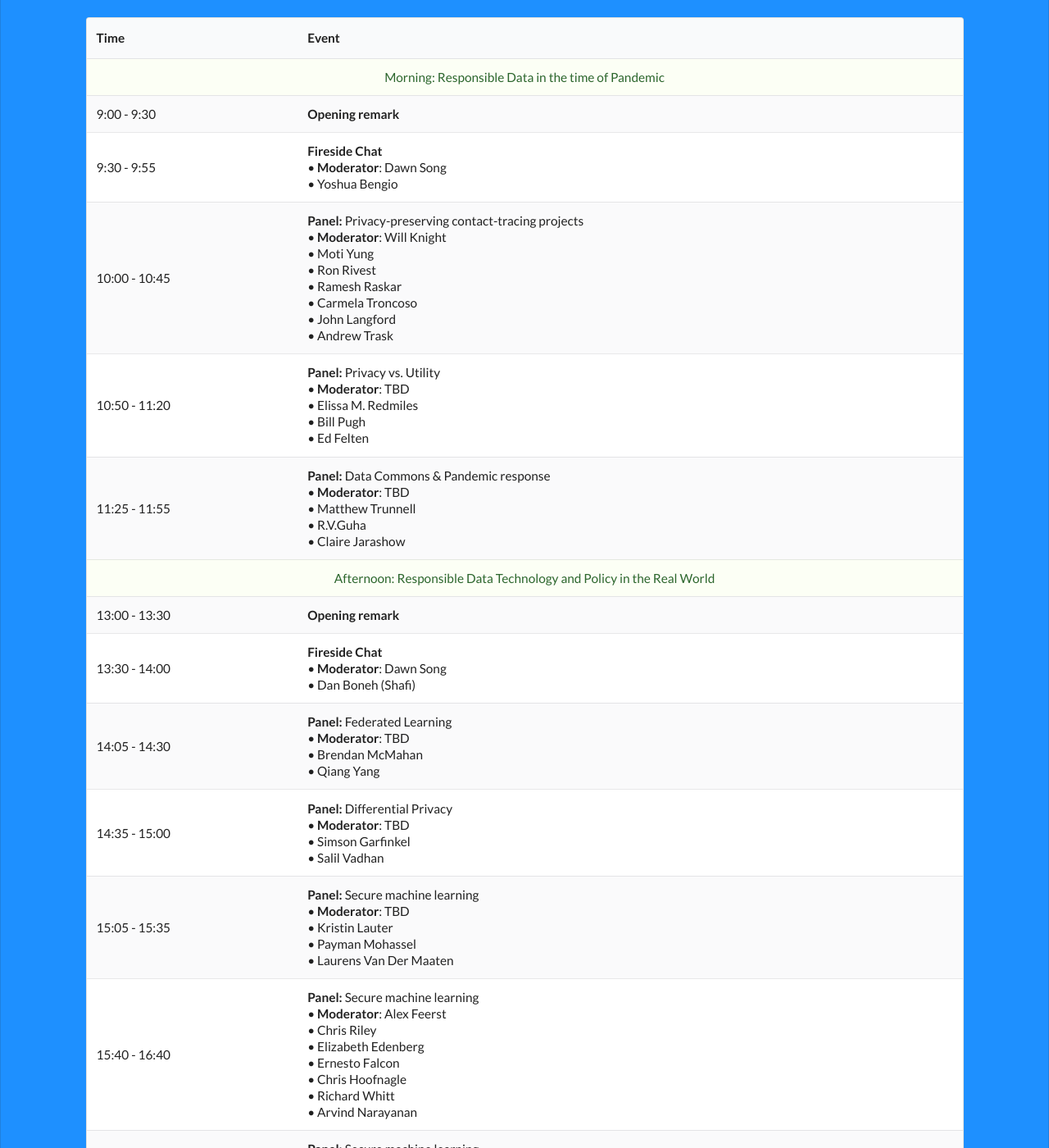
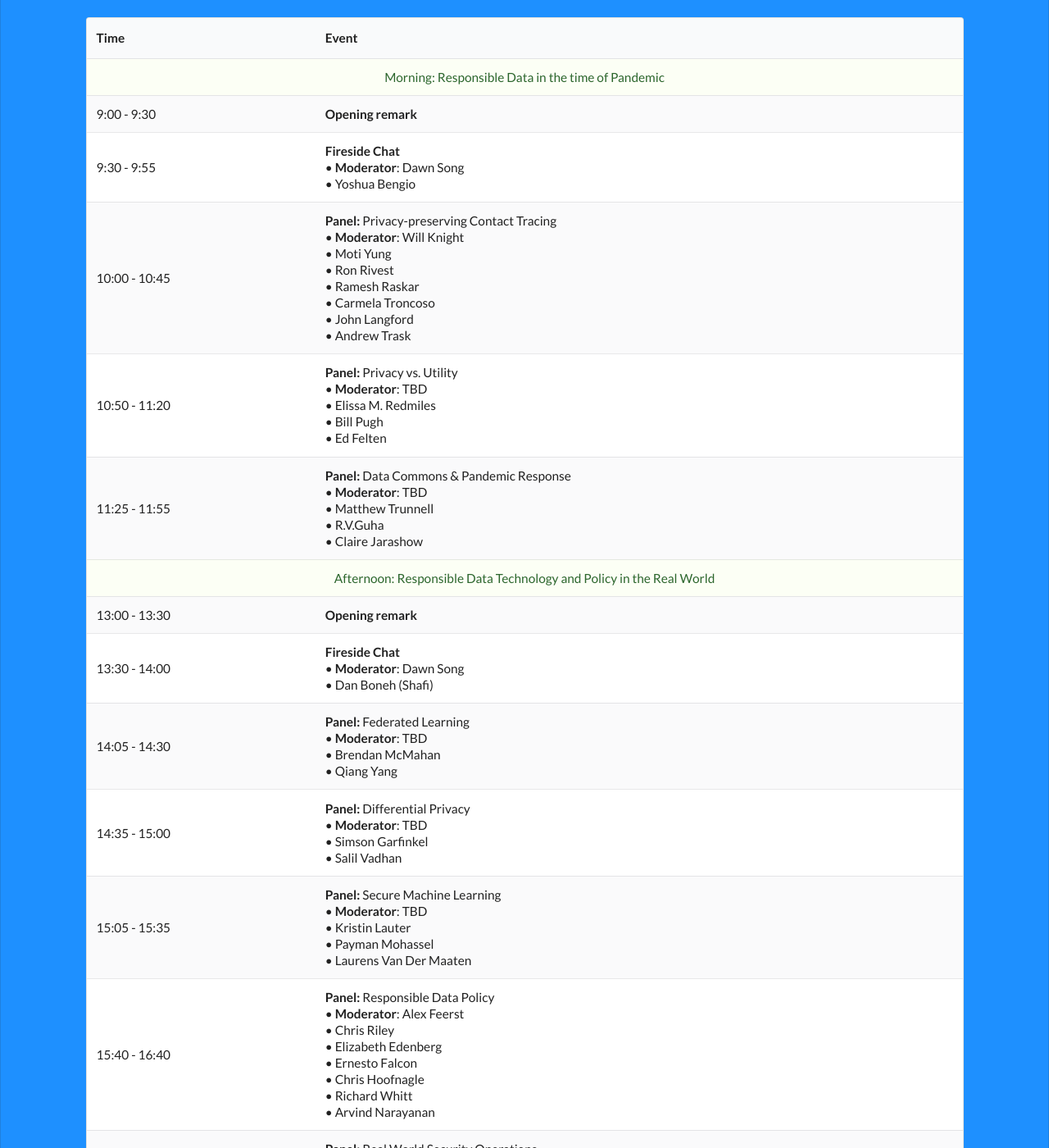
Before and after one commit to responsible-data-summit/responsible-data-summit.github.io, a Jekyll site: the page built from pages/agenda-0728.html, in a window 1280 px wide and 1400 px high, scrolled down 236 px. Shown: the whole window at 82% size. Built offline with Jekyll 4.4.1, drawn with Linux system fonts in a browser that asks for light colours; some of the changed text lies outside the part shown.

Commit message:
fix panel titles

```diff
--- a/pages/agenda-0728.html
+++ b/pages/agenda-0728.html
@@ -39,7 +39,7 @@ permalink: /agenda-0728
                 <tr>
                     <td>10:00 - 10:45 </td>
                     <td>
-                        <b> Panel: </b> Privacy-preserving contact-tracing projects
+                        <b> Panel: </b> Privacy-preserving Contact Tracing
                         <br>
                         &bull; <b>Moderator</b>: Will Knight
                         <br>
@@ -66,7 +66,7 @@ permalink: /agenda-0728
                 <tr>
                     <td>11:25 - 11:55 </td>
                     <td>
-                        <b> Panel: </b> Data Commons & Pandemic response
+                        <b> Panel: </b> Data Commons & Pandemic Response
                         <br>
                         &bull; <b>Moderator</b>: TBD
                         <br>
@@ -119,7 +119,7 @@ permalink: /agenda-0728
                 <tr>
                     <td>15:05 - 15:35 </td>
                     <td>
-                        <b> Panel: </b> Secure machine learning
+                        <b> Panel: </b> Secure Machine Learning
                         <br>
                         &bull; <b>Moderator</b>: TBD
                         <br>
@@ -131,7 +131,7 @@ permalink: /agenda-0728
                 <tr>
                     <td>15:40 - 16:40 </td>
                     <td>
-                        <b> Panel: </b> Secure machine learning
+                        <b> Panel: </b> Responsible Data Policy
                         <br>
                         &bull; <b>Moderator</b>: Alex Feerst
                         <br>
@@ -146,7 +146,7 @@ permalink: /agenda-0728
                 <tr>
                     <td>16:45 - 17:30 </td>
                     <td>
-                        <b> Panel: </b> Secure machine learning
+                        <b> Panel: </b> Real World Security Operations
                         <br>
                         &bull; <b>Moderator</b>: Chenxi Wang
                         <br>
```
